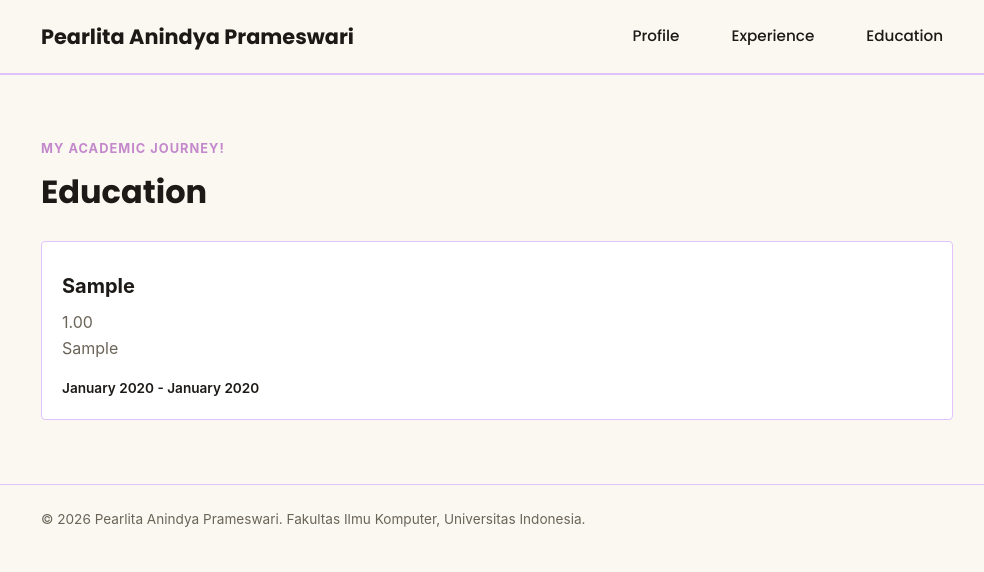
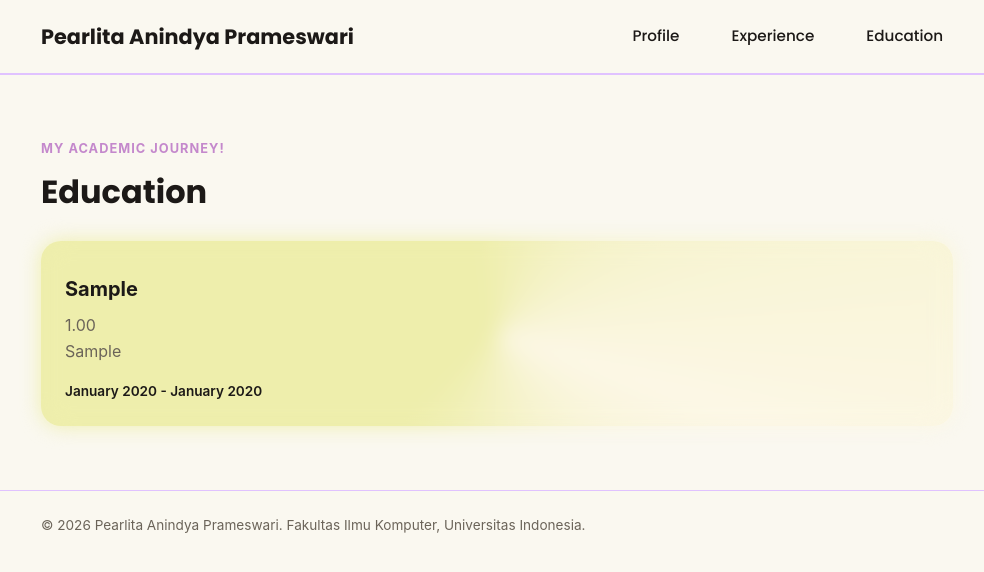
Before and after one commit to pearlitaanindya/myportofolio, a Django app: page /education/ in a window 1280 px wide. Shown: the top 572 px of the page, without its empty margins (143-1127 px from the left). Run offline with Django 5.2, Linux system fonts and the light colour scheme; tables that the repository leaves empty hold one stand-in row (values such as "Sample post").

Commit message:
style: Update card CSS for education and experience

```diff
--- a/static/css/style.css
+++ b/static/css/style.css
@@ -7,10 +7,12 @@
 :root {
     --ink: #1c1917;
     --paper: #faf8f0;
-    --accent: #c488cc;
+    --accent: #e4a3eb;
     --accent-dark: #c488cc;
     --line: #e0c2ff;
     --fill: #fcedbe;
+    --card: #fcf7e6;
+    --card-gradient-light:#eeeeac;
     --text-muted: #6b6459;
     --radius: 4px;
 }
@@ -370,12 +372,51 @@ nav a:hover{
     gap: 1rem;
 }
 
+@property --deg{
+    syntax: '<angle>';
+    inherits: true;
+    initial-value: 0deg;
+}
+
 .card {
+     --hue-1: 290;
+    --hue-2: 50;
     padding: 1.25rem;
     background-color: #fff;
-    border: 1px solid var(--line);
-    border-radius: var(--radius);
+    border: 4px solid transparent;
+    border-radius: 20px;
+    position: relative;
+    isolation: isolate;
 }
+
+.card::before,
+.card::after{
+    content: "";
+    position: absolute;
+    inset: -4px;
+    background: conic-gradient(
+        from var(--deg) at center,
+        var(--card),
+        var(--card-gradient-light),
+        var(--card-gradient-light),
+        var(--card)
+    );
+    border-radius: inherit;
+    z-index: -1;
+    padding: 2px;
+    animation: autoRotate 2s linear infinite;
+}
+
+.card::after{
+    filter: blur(10px);
+}
+
+@keyframes autoRotate {
+    to{
+        --deg: 360deg;
+    }
+}
+
 
 .card-category {
     color: var(--accent-dark);
```
